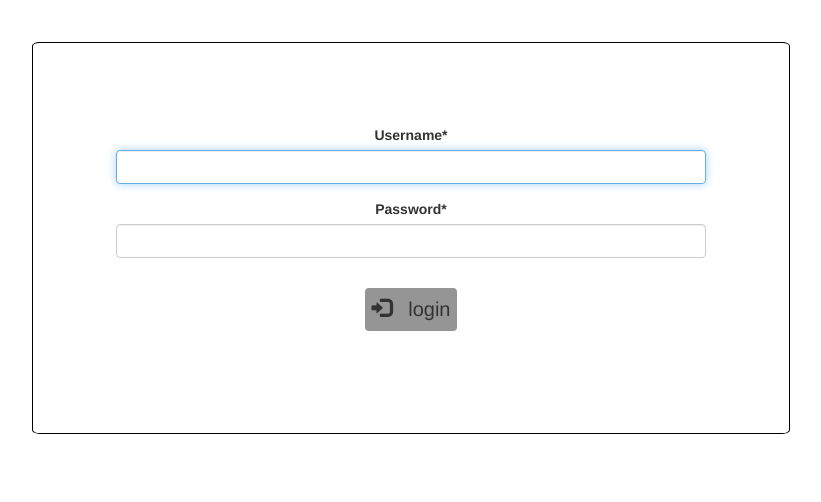
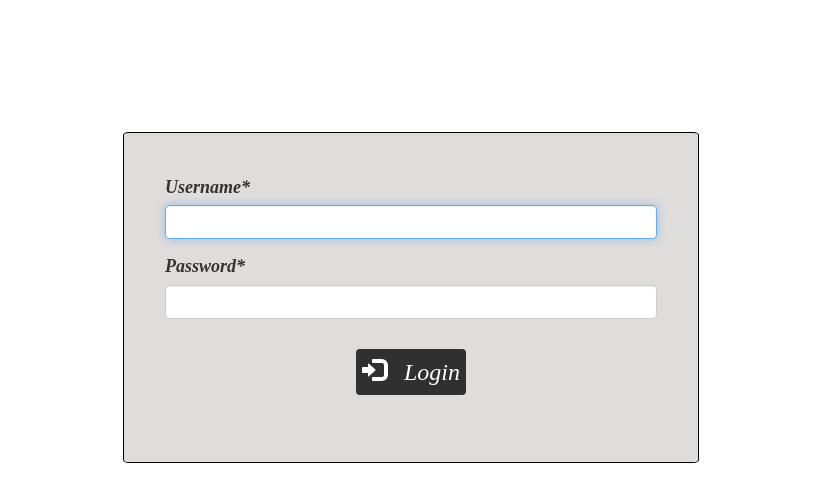
Before and after one commit to purav10/miniCTF, a Django app: page /login/ in a window 1280 px wide. Shown: the part 51-553 px from the top of the page, without its empty margins (229-1050 px from the left). Run offline with Django 4.2, Linux system fonts and the light colour scheme; some libraries are stand-ins or nearby versions.

Commit message:
Updated css

```diff
--- /dev/null
+++ b/Runtime.txt
@@ -0,0 +1 @@
+python-3.10.6
--- a/purav/settings.py
+++ b/purav/settings.py
@@ -33,6 +33,7 @@ ALLOWED_HOSTS = ['127.0.0.1','ctf-login.herokuapp.com/']
 INSTALLED_APPS = [
     # 'user.app.UserConfig',
     'crispy_forms',
+    'whitenoise.runserver_nostatic',
     'django.contrib.admin',
     'django.contrib.auth',
     'django.contrib.contenttypes',
@@ -126,3 +127,5 @@ STATIC_URL = 'static/'
 DEFAULT_AUTO_FIELD = 'django.db.models.BigAutoField'
 
 CRISPY_TEMPLATE_PACK = 'bootstrap4'
+
+WHITENOISE_USE_FINDERS = True
--- a/user/templates/user/login.html
+++ b/user/templates/user/login.html
@@ -3,19 +3,20 @@
 {% block start %}
 
  <div class="content-section col-md-8 col-md-offset-2">
-  <center>
-  <form method="POST" style="border: 1px solid black; margin: 4%; padding:10%; border-radius:1%;">
+
+  <form method="POST" style="background: rgb(223, 220, 220); font-size: 1.8rem; font-weight: normal; font-style: italic; border: 1px solid black; margin: 15%; padding:5%; border-radius:1%; font-family:'Times New Roman', Times, serif;">
     {% csrf_token %}
     <fieldset class="form-group">
       {{ form|crispy}}
     </fieldset>
    <center>
-    <button style="background: rgb(150, 149, 149); font-size: 2rem; padding:1%;" class="btn btn-outline-info" type="submit"><span class="glyphicon glyphicon-log-in"></span> &nbsp; login</button>
+    <button style="background: rgb(48, 48, 48); font-size: 2.4rem; padding:1%; color: white; font-family:'Times New Roman', Times, serif;" class="btn btn-outline-info" type="submit"><span class="glyphicon glyphicon-log-in"></span> &nbsp; Login</button>
   </center>
   <br/>
+  <center>
   <!-- <sub style="text-align: left;"><a href="{% url 'register' %}" style="text-decoration: none; color: blue; padding:2%; cursor:pointer; margin-right:2%;">don't have account,sign up</a></sub> -->
   {% if messages %}
-<ul class="messages">
+<ul class="messages" style="font-size: 1.6rem; font-family:'Times New Roman', Times, serif">
     {% for message in messages %}
     <p {% if message.tags %} class="{{ message.tags }}"{% endif %}>{{ message }}</p>
     {% endfor %}
```
Also changed, not shown: 1 other file.
